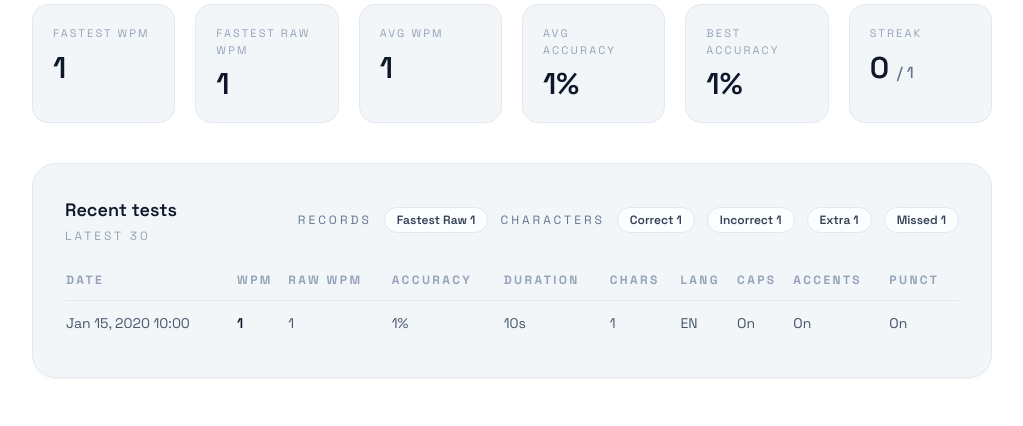
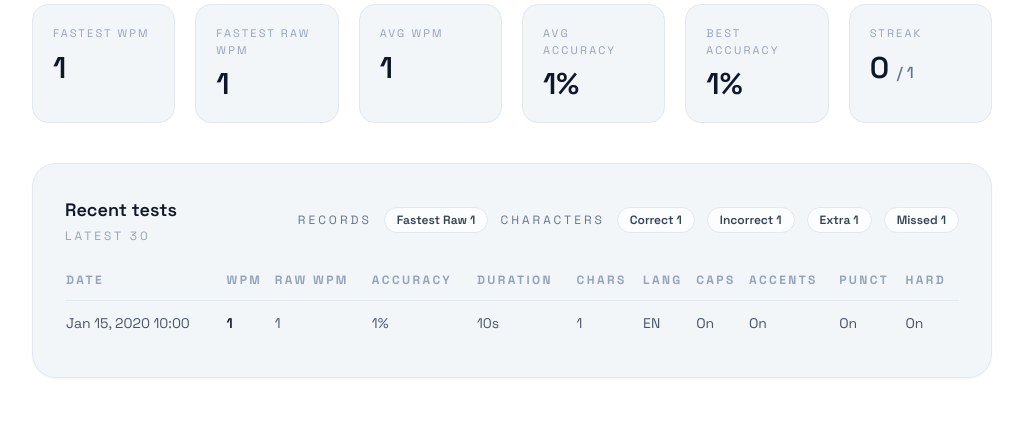
Before and after one commit to checo99dlg/Typing-Web, a Flask app: page /profile in a window 1280 px wide. Shown: the part 668-1094 px from the top of the page, without its empty margins (128-1151 px from the left). Run offline with Flask 3, Linux system fonts and the light colour scheme; a user stored in the database is signed in; tables that the repository leaves empty hold one stand-in row (values such as "Sample post"); some libraries are stand-ins or nearby versions.

Commit message:
Store hard mode flag in test results

```diff
--- a/app.py
+++ b/app.py
@@ -78,6 +78,7 @@ class TestResult(db.Model):
     caps_enabled = db.Column(db.Boolean, nullable=True, default=False)
     accents_enabled = db.Column(db.Boolean, nullable=True, default=False)
     punctuation_enabled = db.Column(db.Boolean, nullable=True, default=False)
+    hard_mode_enabled = db.Column(db.Boolean, nullable=True, default=False)
     created_at = db.Column(db.DateTime, default=datetime.utcnow)
     user = db.relationship("User", backref=db.backref("results", lazy=True))
 
@@ -117,6 +118,7 @@ def ensure_sqlite_columns():
         "caps_enabled": "BOOLEAN DEFAULT 0",
         "accents_enabled": "BOOLEAN DEFAULT 0",
         "punctuation_enabled": "BOOLEAN DEFAULT 0",
+        "hard_mode_enabled": "BOOLEAN DEFAULT 0",
     }
     existing = {
         row[1]
@@ -536,6 +538,7 @@ def api_results():
         caps_enabled = bool(payload.get("capsEnabled"))
         accents_enabled = bool(payload.get("accentsEnabled"))
         punctuation_enabled = bool(payload.get("punctuationEnabled"))
+        hard_mode_enabled = bool(payload.get("hardModeEnabled"))
         tz_name = (payload.get("timezone") or "").strip()
     except (TypeError, ValueError):
         return jsonify({"error": "Invalid payload"}), 400
@@ -556,6 +559,7 @@ def api_results():
         caps_enabled=caps_enabled,
         accents_enabled=accents_enabled,
         punctuation_enabled=punctuation_enabled,
+        hard_mode_enabled=hard_mode_enabled,
     )
     db.session.add(result)
     if tz_name:
--- a/static/js/app.js
+++ b/static/js/app.js
@@ -328,6 +328,7 @@ function showResultsScreen() {
     capsEnabled: capitalizeEnabled,
     accentsEnabled: accentsEnabled,
     punctuationEnabled: punctuationEnabled,
+    hardModeEnabled: hardModeEnabled,
     timezone,
   });
 }
--- a/templates/profile.html
+++ b/templates/profile.html
@@ -176,6 +176,7 @@
                   <th class="py-3">Caps</th>
                   <th class="py-3">Accents</th>
                   <th class="py-3">Punct</th>
+                  <th class="py-3">Hard</th>
                 </tr>
               </thead>
               <tbody class="text-slate-600 dark:text-slate-300">
@@ -209,6 +210,13 @@
                         —
                       {% endif %}
                     </td>
+                    <td class="py-3">
+                      {% if result.hard_mode_enabled is not none %}
+                        {{ "On" if result.hard_mode_enabled else "Off" }}
+                      {% else %}
+                        —
+                      {% endif %}
+                    </td>
                   </tr>
                 {% endfor %}
               </tbody>
```
Also changed, not shown: migrations/versions/1c6f9a2b7d8e_add_hard_mode_flag.py (added, +22 -0 lines).
